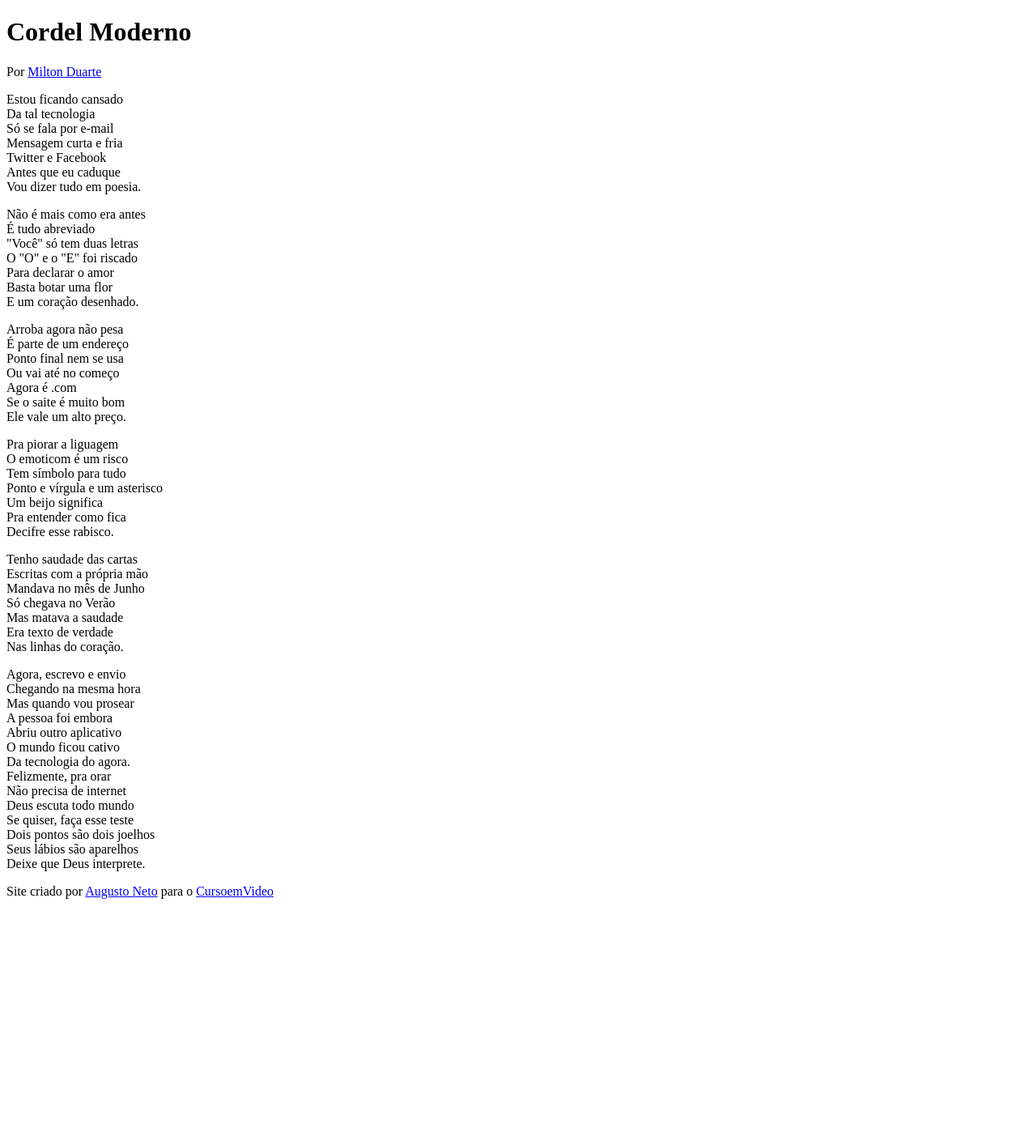
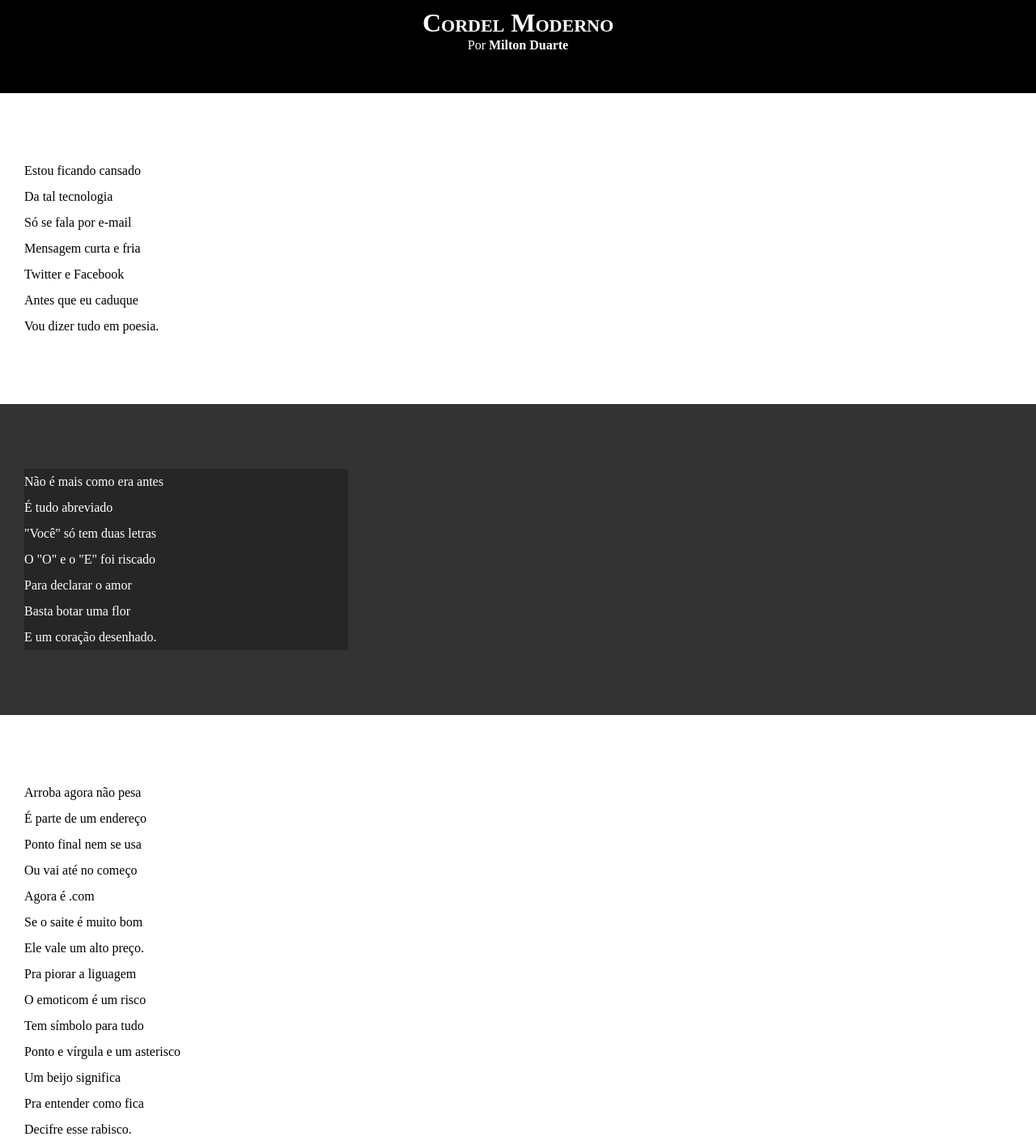
Before and after one commit to EuSouGus/html-css, a plain HTML site: page exercicios/d012/index.html in a window 1280 px wide. Shown: the top 1414 px of the page at 81% size. Before the commit the page ends 1126 px from the top, so only its background shows below. Drawn offline with Linux system fonts and the light colour scheme.

Commit message:
Atualizei estilo de textos e blocos

```diff
--- a/exercicios/d012/estilos/style.css
+++ b/exercicios/d012/estilos/style.css
@@ -1 +1,65 @@
 @charset "UTF-8";
+
+* {
+    margin: 0px;
+    padding: 0px;
+}
+html, body {
+    min-height: 100vh;
+    background-color: darkgrey;
+}
+
+header {
+    background-color: black;
+    color: white;
+    text-align: center;
+}
+
+header > h1 {
+    padding-top: 10px;
+    /*text-transform: uppercase;*/
+    font-variant: small-caps;
+}
+
+header > p {
+    padding-bottom: 50px;
+}
+
+header a, footer a {
+    color: white;
+    text-decoration: none;
+    font-weight: bolder;
+}
+
+header a:hover, footer a:hover {
+    text-decoration: underline;
+}
+
+section {
+    padding-top: 10vh;
+    padding-bottom: 10vh;
+    padding-left: 30px;
+    line-height: 2em;
+}
+
+section.normal {
+    background-color: white;
+    color: black;
+}
+
+section.imagem {
+    background-color: rgb(51, 51, 51);
+    color: white;
+}
+
+section.imagem > p {
+    width: 400px;
+    background-color: rgb(0, 0, 0, 0.253);
+}
+
+footer {
+    background-color: black;
+    color: white;
+    text-align: center;
+    padding: 10px;
+}
--- a/exercicios/d012/index.html
+++ b/exercicios/d012/index.html
@@ -16,7 +16,7 @@
         </p>
     </header>
 
-    <section>
+    <section class="normal">
         <p>
             Estou ficando cansado <br>
             Da tal tecnologia <br>
@@ -28,7 +28,7 @@
         </p>
     </section>
 
-    <section>
+    <section class="imagem">
         <p>
             Não é mais como era antes <br>
             É tudo abreviado <br>
@@ -40,7 +40,7 @@
         </p>
     </section>
 
-    <section>
+    <section class="normal">
         <p>
             Arroba agora não pesa <br>
             É parte de um endereço <br>
@@ -62,7 +62,7 @@
         </p>
     </section>
 
-    <section>
+    <section class="imagem">
         <p>
             Tenho saudade das cartas <br>
             Escritas com a própria mão <br>
@@ -72,7 +72,8 @@
             Era texto de verdade <br>
             Nas linhas do coração.
         </p>
-
+    </section>
+    <section class="normal">
         <p>
             Agora, escrevo e envio <br>
             Chegando na mesma hora <br>
@@ -80,7 +81,10 @@
             A pessoa foi embora <br>
             Abriu outro aplicativo <br>
             O mundo ficou cativo <br>
-            Da tecnologia do agora. <br>
+            Da tecnologia do agora.
+        </p>
+
+        <p>
             Felizmente, pra orar <br>
             Não precisa de internet <br>
             Deus escuta todo mundo <br>
```
